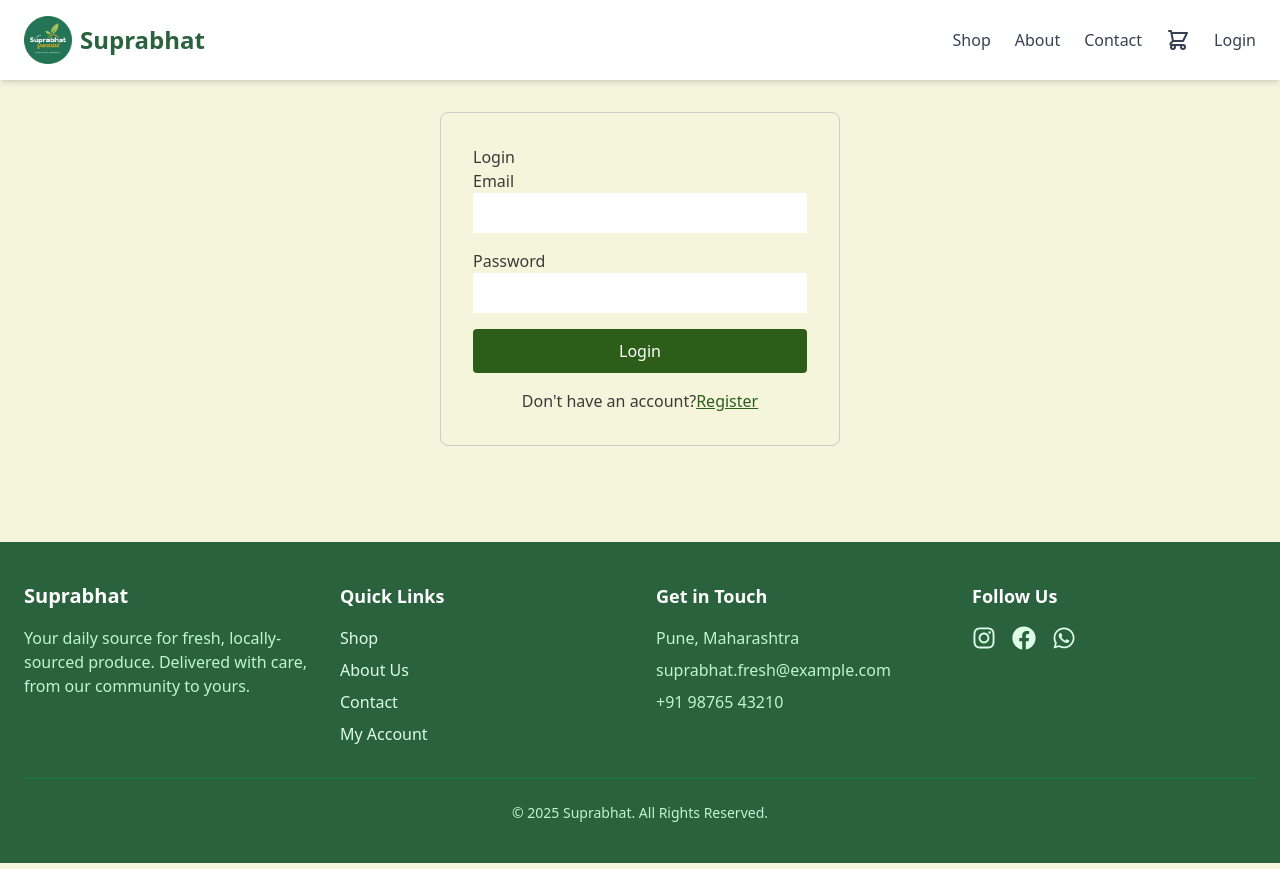
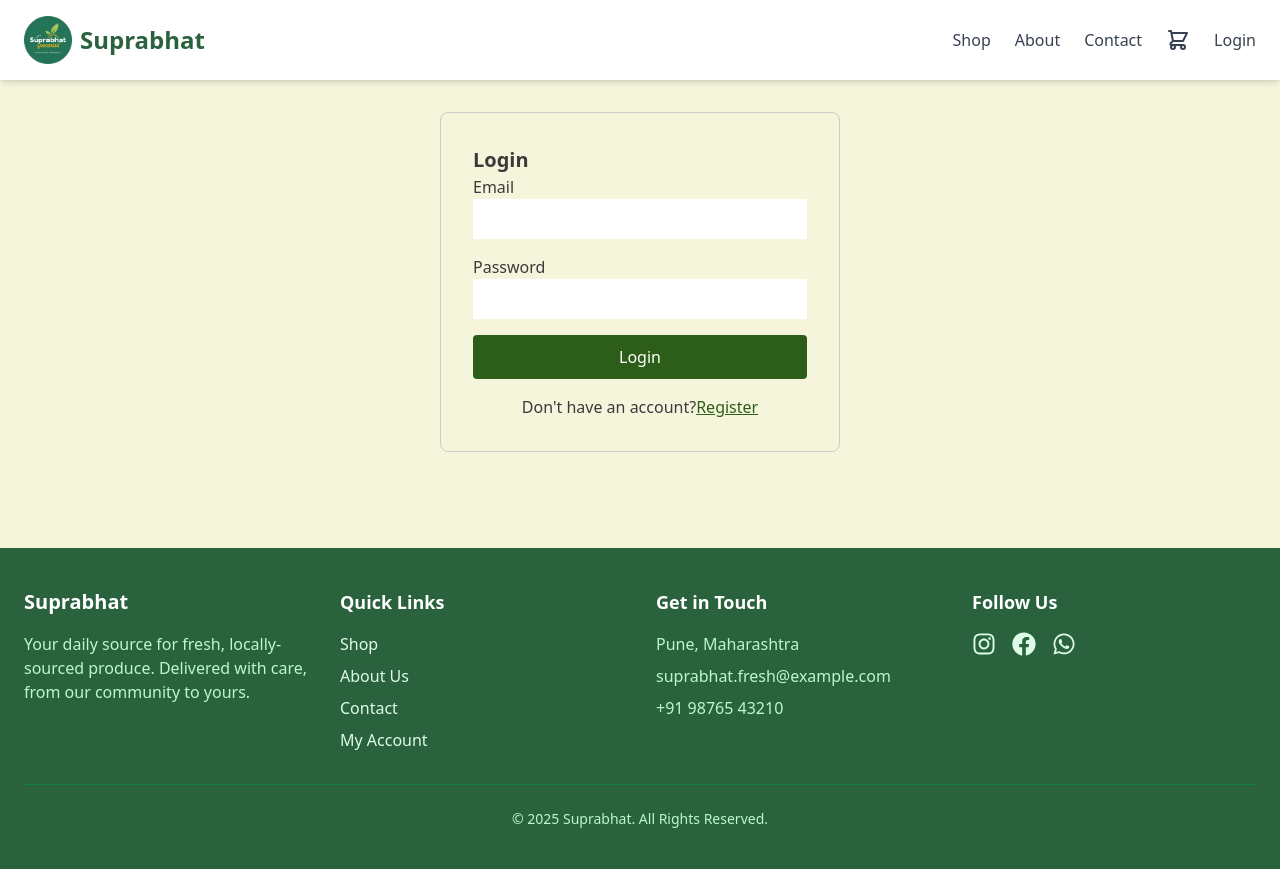
Before and after one commit to w3-80717/SuprabhatGroceries, a React (Vite) app in the folder suprabhat-web/: page /login in a window 1280 px wide. Built offline with nearby package versions, Linux system fonts and the light colour scheme.

Commit message:
login bold

```diff
--- a/suprabhat-web/src/pages/AuthPage.jsx
+++ b/suprabhat-web/src/pages/AuthPage.jsx
@@ -57,7 +57,7 @@ const AuthPage = () => {
 
   return (
     <div style={{ maxWidth: '400px', margin: '2rem auto', padding: '2rem', border: '1px solid #ccc', borderRadius: '8px' }}>
-      <h2>{isLogin ? 'Login' : 'Create Account'}</h2>
+      <h2 style={{fontSize:'20px', fontWeight:'bold'}}>{isLogin ? 'Login' : 'Create Account'}</h2>
       <form onSubmit={handleSubmit(onSubmit)}>
         {!isLogin && (
           <div style={{ marginBottom: '1rem' }}>
```
